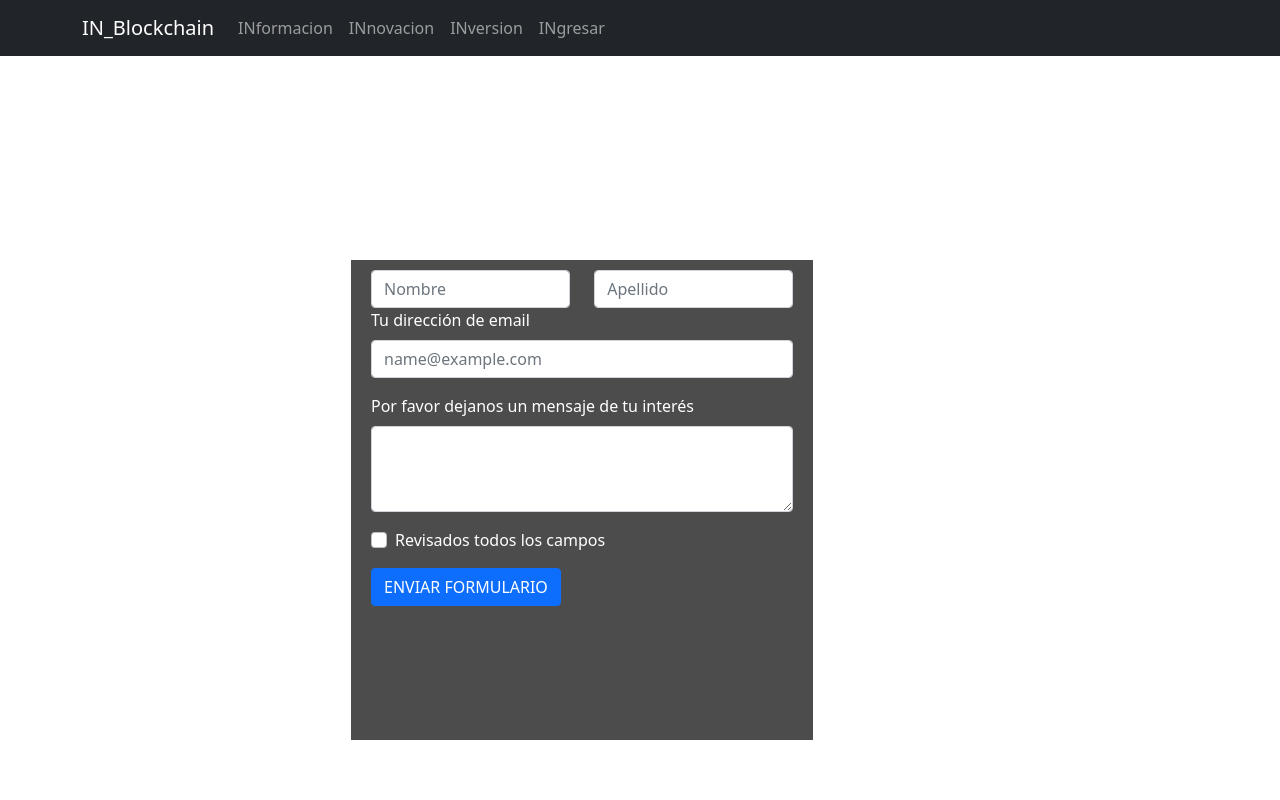
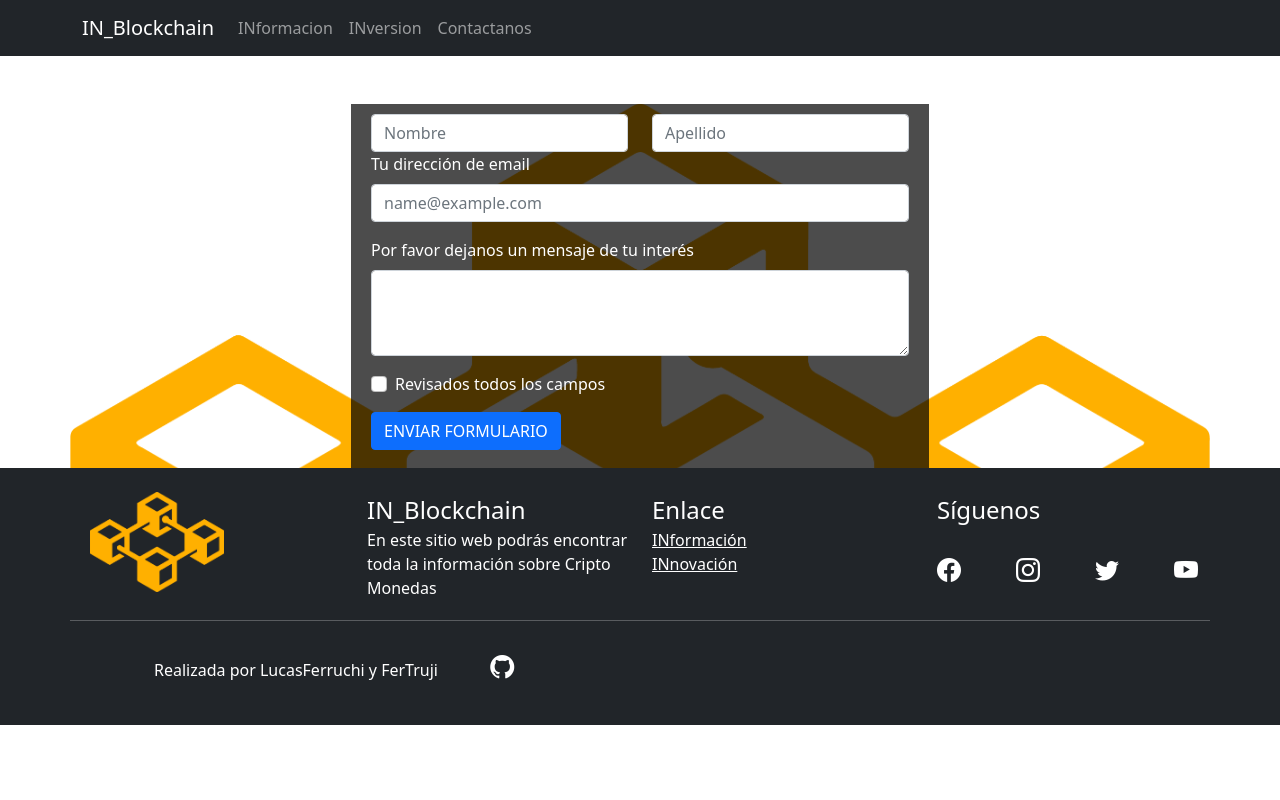
Before and after one commit to LucasFerruchi/Hackathon, a React (Create React App) app: page /formPage in a window 1280 px wide. Shown: the top 800 px of the page. Built offline with nearby package versions, Linux system fonts and the light colour scheme; a web font is replaced by a local one.

Commit message:
modificacion hojas de estilo y footer.

```diff
--- a/package.json
+++ b/package.json
@@ -7,7 +7,6 @@
         "@testing-library/jest-dom": "^5.16.4",
         "@testing-library/react": "^13.1.1",
         "@testing-library/user-event": "^13.5.0",
-        "axios": "^0.26.1",
         "bootstrap": "^5.1.3",
         "components": "^0.1.0",
         "json-server": "^0.17.0",
@@ -17,8 +16,6 @@
         "react-intersection-observer": "^9.1.0",
         "react-router-dom": "^6.3.0",
         "react-scripts": "5.0.1",
-        "style-components": "^0.1.0",
-        "styled": "^1.0.0",
         "web-vitals": "^2.1.4"
     },
     "scripts": {
--- a/src/components/ContactForm/ContactForm.css
+++ b/src/components/ContactForm/ContactForm.css
@@ -1,59 +1,17 @@
-form {
-    height: 60vh;
-    margin: auto;
+.bg_form {
+    background-image: url("../../img/Logo/blockchainicone.png");
+    background-size: cover;
+    width: 100vw;
+    height: auto;
+    margin-top: 3rem;
+    display: flex;
+    justify-content: center;
+    align-items: center;
+}
+
+.block_form {
     color: white;
     background-color: rgba(0, 0, 0, 0.7);
     padding: 10px 20px;
     border-radius: 7;
 }
-
-.background-video {
-    position: absolute;
-    z-index: -1;
-    top: 0;
-    left: 0;
-    width: 100%;
-    height: 100vh;
-}
-
-.background-contact {
-    background-size: cover;
-    width: 100vw;
-    height: 100vh;
-    display: flex;
-    flex-direction: column;
-    justify-content: center;
-    align-items: center;
-}
-
-.contact-portada {
-    background-position: center;
-    height: 95vh;
-    background-size: cover;
-}
-
-.contact-portada-text {
-    margin-top: 12vh;
-    height: 85vh;
-    width: 80%;
-    display: flex;
-    flex-direction: column;
-    justify-content: center;
-    align-items: center;
-}
-
-.contact-icon {
-    color: var(--gunmetal);
-    font-size: 55px;
-    margin-top: 8px;
-}
-
-.contact-input {
-    width: 50vw !important;
-}
-
-.contact-button {
-    height: 40px;
-    width: 30px;
-    margin: 10px;
-}
--- a/src/components/ContactForm/ContactForm.js
+++ b/src/components/ContactForm/ContactForm.js
@@ -1,10 +1,11 @@
-import {Form, Button, Row, Col} from "react-bootstrap";
+import {Form, Button, Row, Col, Container} from "react-bootstrap";
 import './ContactForm.css';
 
 
 const ContactForm = () => {
   return (
-    <div className="background-contact">
+    <Container className="bg_form">
+    <div className=" block_form">
       <div className="contact-portada">
         <div className="contact-portada-text">
           <Form>
@@ -47,10 +48,11 @@ const ContactForm = () => {
                 ENVIAR FORMULARIO
               </Button>
             </Form>
-            ;
+
           </div>
         </div>
       </div>
+      </Container>
 
   );
 };
--- a/src/components/CovalentTable/CovalentTable.css
+++ b/src/components/CovalentTable/CovalentTable.css
@@ -1,18 +1,4 @@
-.bg_table {
-    background-image: url("../../img/Logo/blockchainicone.png");
-    background-size: cover;
-    width: 100vw;
+.covalent-container {
     height: auto;
-    margin-top: 3rem;
-    display: flex;
-    justify-content: center;
-    align-items: center;
+    margin-top: 2rem;
 }
-
-.block_table {
-    height: 60vh;
-    margin-top: 2vh;
-    padding: 10px;
-    border-width: 0px;
-    opacity: 0.8 !important;
-}
--- a/src/components/CovalentTable/CovalentTable.js
+++ b/src/components/CovalentTable/CovalentTable.js
@@ -1,8 +1,6 @@
 import { useEffect, useState } from "react";
-import { Container, Table} from "react-bootstrap";
-import "./CovalentTable.css";
-
-
+import { Container, Table } from "react-bootstrap";
+import './CovalentTable.css'
 
 const AppCovalent = () => {
   const [datos, setDatos] = useState();
@@ -12,25 +10,24 @@ const AppCovalent = () => {
   useEffect(() => {
     fetch(
       "https://api.covalenthq.com/v1/pricing/tickers/?quote-currency=USD&format=JSON&key=ckey_2ece492703d64924bec1968f88e"
-
-      )
+    )
       .then((respuesta) => respuesta.json())
       .then((data) => {
         console.log(data.data.items);
         setIsLoading(false);
         // aca filter
-        const filtro = data.data.items.filter((element) => element.rank <= 40);
+        const filtro = data.data.items.filter((element) => element.rank <= 15);
         setDatos(filtro);
       });
   }, []);
 
   return (
-    <Container className="bg_table">
-      <Table striped bordered hover variant="dark" className="block_table">
+    <Container className="bg_table covalent-container ">
+      <Table striped bordered hover variant="dark" >
         <thead>
           <tr>
             <th>NOMBRE</th>
-            <th>LOGO</th>
+            <th>SYMBOL</th>
             <th>TASA DE COTIZACION</th>
             <th>RANGO</th>
           </tr>
@@ -44,9 +41,9 @@ const AppCovalent = () => {
                     <tbody key={index}>
                       <tr>
                         <td>{element.contract_name}</td>
-                        <td>{element.contract_logo_url}</td>
-                        <td>{element.contract_quote_rate}</td>
-                        <td>{element.contact_rank}</td>
+                        <td>{element.contract_ticker_symbol}</td>
+                        <td>{element.quote_rate} USD</td>
+                        <td>{element.rank}</td>
                       </tr>
                     </tbody>
                   </>
@@ -58,5 +55,4 @@ const AppCovalent = () => {
   );
 };
 
-
 export default AppCovalent;
--- a/src/components/Footer/Footer.js
+++ b/src/components/Footer/Footer.js
@@ -36,10 +36,10 @@ const Footer = () => {
                             </li>
                         </ul>
                         <hr className="mb-1 mt-1" />
-                        <div className="container">
-                            <p className="text-center">Realizada por...</p>
+                         <div className="mt-4">
+                            <p className="container mx-5">Realizada por LucasFerruchi y FerTruji <a className="text-reset" href="https://github.com/"><i className="bi bi-github mx-5 footer_icons"  target="_blank"/></a> </p>
 
-                        </div>
+                         </div>
 
 
 
--- a/src/components/Header/Header.js
+++ b/src/components/Header/Header.js
@@ -10,9 +10,9 @@ const Header = () => {
         <Navbar.Collapse id="responsive-navbar-nav ">
           <Nav className=" ml-5">
             <Nav.Link href="/homePage">INformacion</Nav.Link>
-            <Nav.Link href="/appCovalent">INnovacion</Nav.Link>
-            <Nav.Link href="/formPage">INversion</Nav.Link>
-            <Nav.Link href="#features">INgresar</Nav.Link>
+            <Nav.Link href="/appCovalent">INversion</Nav.Link>
+            <Nav.Link href="/formPage">Contactanos</Nav.Link>
+
           </Nav>
         </Navbar.Collapse>
       </Container>
--- a/src/components/HomeMain/HomeMain.css
+++ b/src/components/HomeMain/HomeMain.css
@@ -15,3 +15,34 @@
     border-width: 0px;
     opacity: 0.8 !important;
 }
+
+.home-container {
+    margin-top: 3rem;
+    margin-bottom: 3rem;
+    height: auto;
+    display: flex;
+    flex-direction: column;
+    justify-content: center;
+    align-items: center;
+}
+
+.card-container {
+    display: flex;
+    justify-content: center;
+    align-items: center;
+    background-color: rgba(0, 0, 0, 0.7);
+    border: none;
+    margin-bottom: 2rem;
+    padding: 1rem;
+    box-shadow: 2px 2px 4px rgba(0, 0, 0, 0.5);
+}
+
+.card-img {
+    width: 10rem;
+    padding-bottom: 1rem;
+}
+
+.card-title {
+    text-shadow: 2px 2px 4px black;
+    color: white;
+}
--- a/src/components/HomeMain/HomeMain.js
+++ b/src/components/HomeMain/HomeMain.js
@@ -1,11 +1,48 @@
-import { Table, Container } from "react-bootstrap";
+import { Card, Container, Row, Col } from "react-bootstrap";
+import { useState, useEffect } from "react";
 import "./HomeMain.css";
 
 const HomeMain = () => {
+  const [datos, setDatos] = useState();
+  const [isLoading, setIsLoading] = useState(true);
+
+  // Funcion para traer datos de Covalent
+  useEffect(() => {
+    fetch(
+      "https://api.covalenthq.com/v1/pricing/tickers/?quote-currency=USD&format=JSON&key=ckey_2ece492703d64924bec1968f88e"
+    )
+      .then((respuesta) => respuesta.json())
+      .then((data) => {
+        console.log(data.data.items);
+        setIsLoading(false);
+        // aca en este punto filter
+        const filtro = data.data.items.filter((element) => element.rank <= 20);
+        setDatos(filtro);
+      });
+  }, []);
+
   return (
 
-  <p>Hola</p>
-
+    <Container className="bg_table home-container ">
+      <Row>
+      <>
+        {isLoading
+          ? "Cargando"
+          : datos.map((element, index) => {
+              return (
+                <>
+                <Col xs={12} md={6} lg={4}>
+                  <Card className="card-container" key={index} >
+                    <img className="card-img" src={element.logo_url} alt="" />
+                      <Card.Title className="card-title">{element.contract_name}</Card.Title>
+                  </Card>
+                  </Col>
+                </>
+              );
+            })}
+      </>
+      </Row>
+    </Container>
   );
 };
 
```
Also changed, not shown: 1 other file (tests, documents, lock files or other folders).
